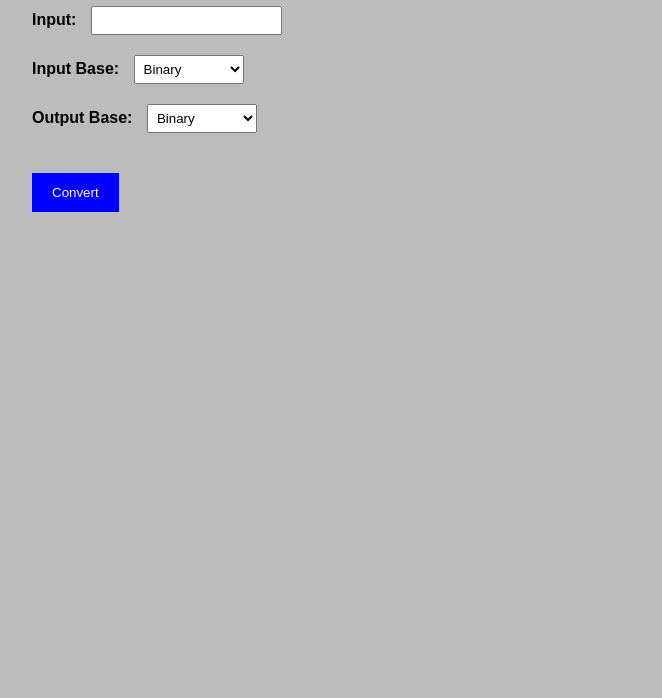
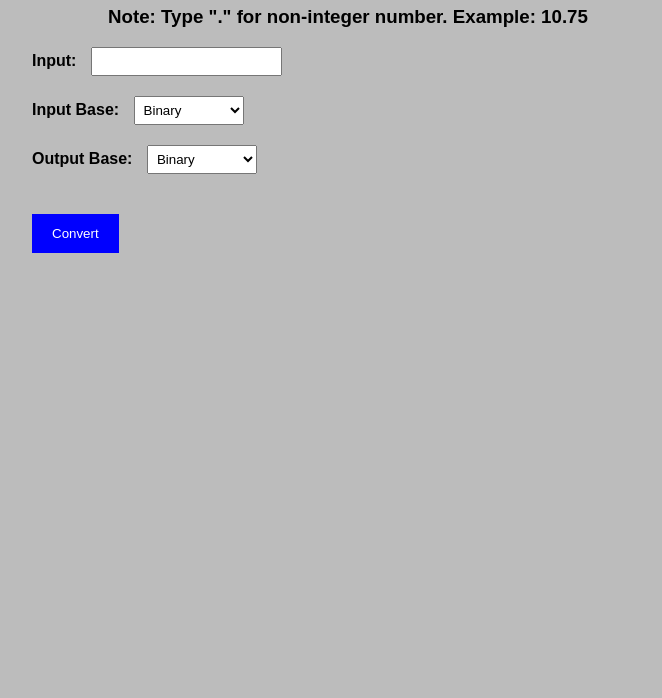
Before and after one commit to CodieGlot/NumberConverter, a plain HTML site: page index.html in a window 1280 px wide. Shown: the part 102-800 px from the top of the page, without its empty margins (292-954 px from the left). Drawn offline with Linux system fonts and the light colour scheme.

Commit message:
Update index.html

```diff
--- a/index.html
+++ b/index.html
@@ -6,6 +6,7 @@
 </head>
 <body>
   <h1>Positional Number System Converter</h1>
+  <h3>Note: Type "." for non-integer number. Example: 10.75</h3>
   <form>
     <label for="input">Input:</label>
     <input type="text" id="input" name="input">
```
